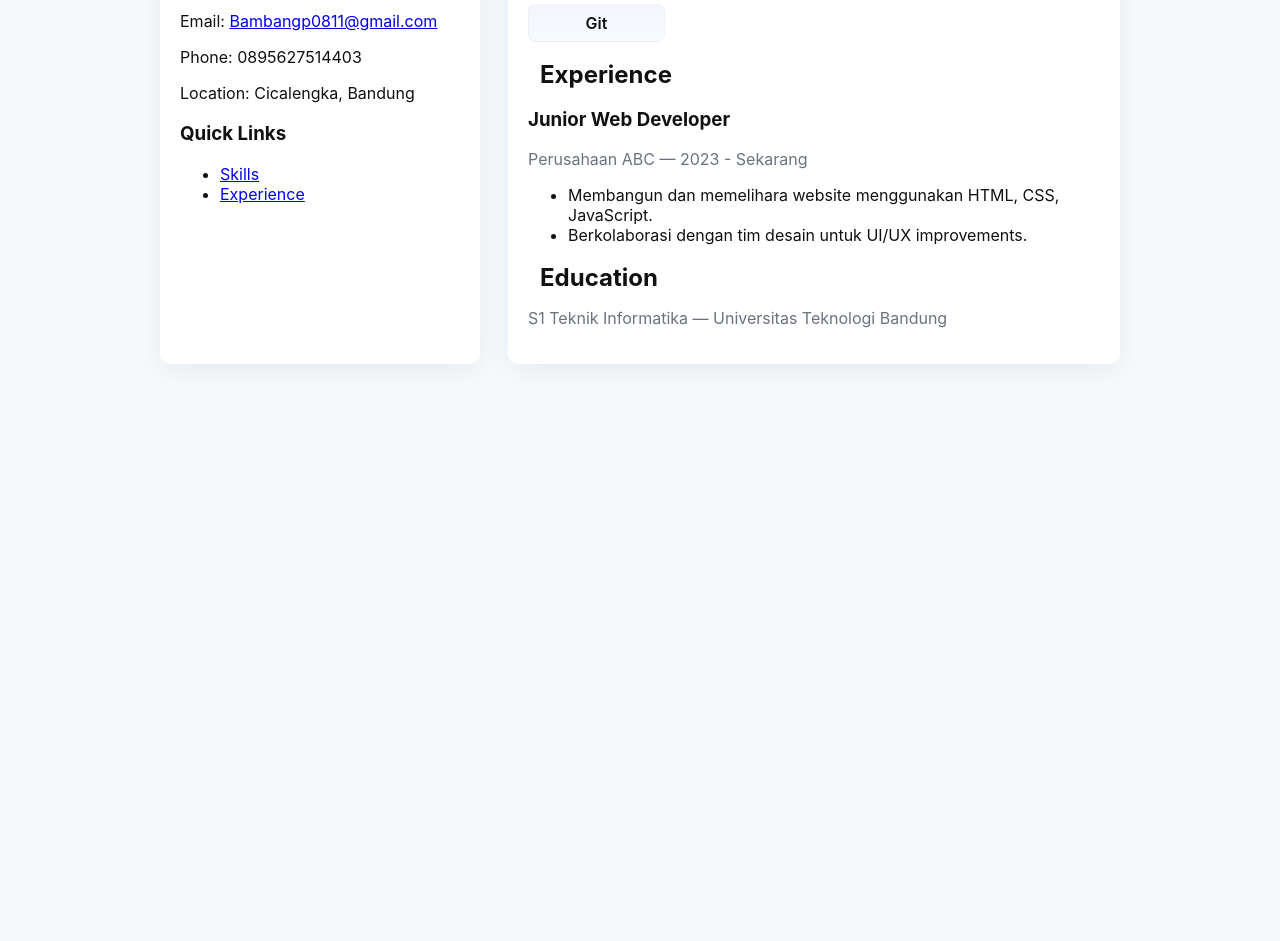
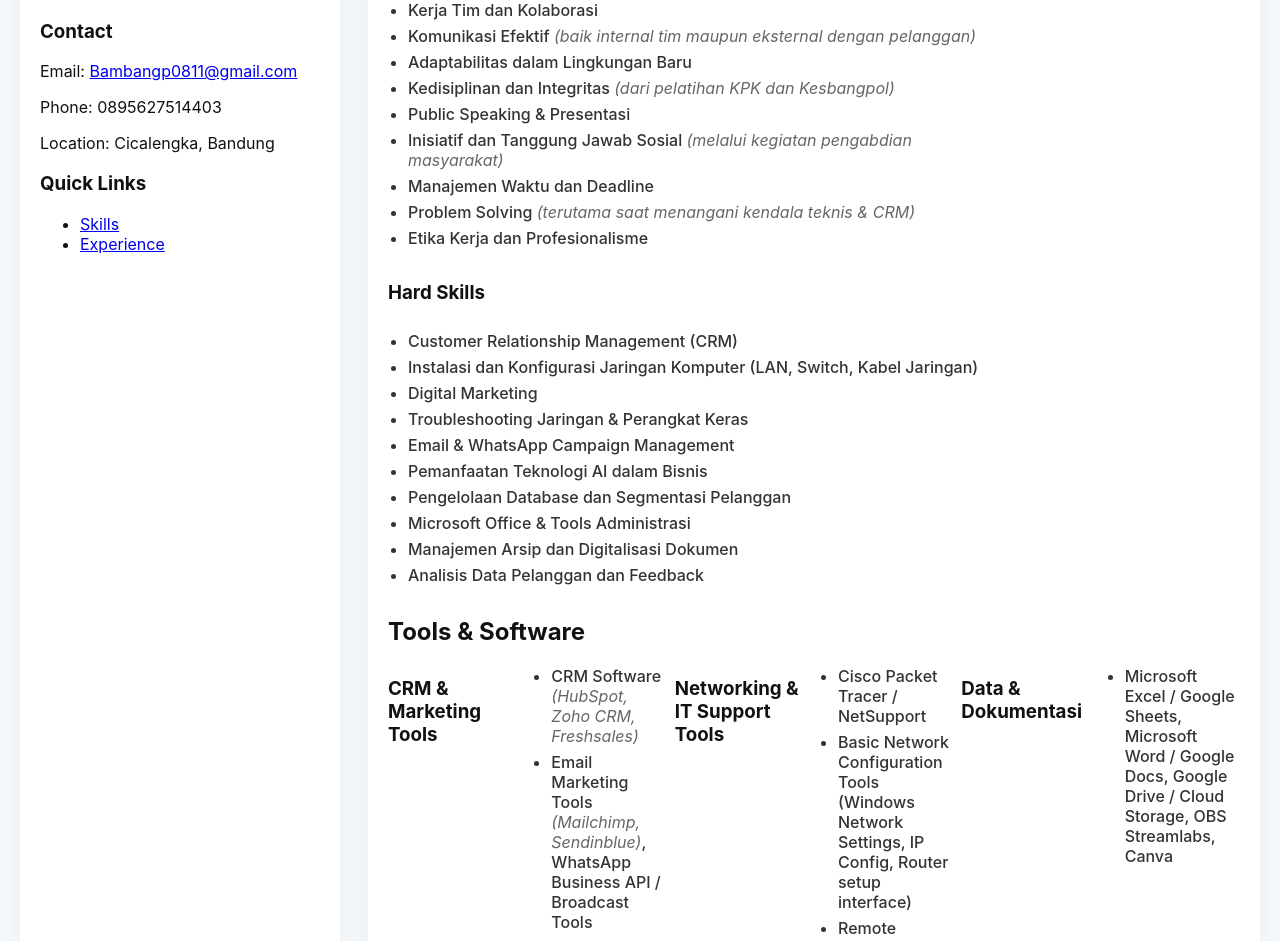
Before and after one commit to bambang0811/PBL2025-fix, a plain HTML site: page Tugas-CV/index.html in a window 1280 px wide. Shown: the part 562-1503 px from the top of the page. Before the commit the page ends 1026 px from the top, so only its background shows below. Drawn offline with Linux system fonts and the light colour scheme.

Commit message:
Update Tugas-CV content and styles

```diff
--- a/Tugas-CV/index.html
+++ b/Tugas-CV/index.html
@@ -59,12 +59,59 @@ serta mudah bergaul. Memiliki keinginan untuk mengembangkan keterampilan tersebu
 
       <section id="skills" class="mt">
         <h2>Skills</h2>
+        <h3>Soft Skills</h3>
         <div class="grid skills-grid">
-          <div class="skill">HTML/CSS</div>
-          <div class="skill">Php</div>
-          <div class="skill">React</div>
-          <div class="skill">Node.js</div>
-          <div class="skill">Git</div>
+          <ul>
+            <li>Kepemimpinan dan Manajemen Tim <em>(terbukti dari pengalaman sebagai kepala divisi event)</em></li>
+            <li>Kerja Tim dan Kolaborasi</li>
+            <li>Komunikasi Efektif <em>(baik internal tim maupun eksternal dengan pelanggan)</em></li>
+            <li>Adaptabilitas dalam Lingkungan Baru</li>
+            <li>Kedisiplinan dan Integritas <em>(dari pelatihan KPK dan Kesbangpol)</em></li>
+            <li>Public Speaking & Presentasi</li>
+            <li>Inisiatif dan Tanggung Jawab Sosial <em>(melalui kegiatan pengabdian masyarakat)</em></li>
+            <li>Manajemen Waktu dan Deadline</li>
+            <li>Problem Solving <em>(terutama saat menangani kendala teknis & CRM)</em></li>
+            <li>Etika Kerja dan Profesionalisme</li>
+          </ul>
+        </div>
+        <h3>Hard Skills</h3>
+        <div class="grid skills-grid">
+          <ul>
+            <li>Customer Relationship Management (CRM)</li>
+            <li>Instalasi dan Konfigurasi Jaringan Komputer (LAN, Switch, Kabel Jaringan)</li>
+            <li>Digital Marketing</li>
+            <li>Troubleshooting Jaringan & Perangkat Keras</li>
+            <li>Email & WhatsApp Campaign Management</li>
+            <li>Pemanfaatan Teknologi AI dalam Bisnis</li>
+            <li>Pengelolaan Database dan Segmentasi Pelanggan</li>
+            <li>Microsoft Office & Tools Administrasi</li>
+            <li>Manajemen Arsip dan Digitalisasi Dokumen</li>
+            <li>Analisis Data Pelanggan dan Feedback</li>
+          </ul>
+        </div>
+      </section>
+
+      <section id="tools" class="mt">
+        <h2>Tools & Software</h2>
+        <div class="grid skills-grid">
+          <h3>CRM & Marketing Tools</h3>
+          <ul>
+            <li>CRM Software <em>(HubSpot, Zoho CRM, Freshsales)</em></li>
+            <li>Email Marketing Tools <em>(Mailchimp, Sendinblue)</em>, WhatsApp Business API / Broadcast Tools</li>
+            <li>Meta Business Suite (Facebook & Instagram Ads Manager), Google Analytics (dasar), SEO Tools dasar <em>(Ubersuggest dan Google Keyword Planner)</em></li>
+          </ul>
+          <h3>Networking & IT Support Tools</h3>
+          <ul>
+            <li>Cisco Packet Tracer / NetSupport</li>
+            <li>Basic Network Configuration Tools (Windows Network Settings, IP Config, Router setup interface)</li>
+            <li>Remote Desktop / TeamViewer</li>
+            <li>Wireshark, pfSense, Nmap, Antivirus & Endpoint Protection Tools, VPN Tools – OpenVPN, WireGuard, dll, Firewall Configuration Tools</li>
+            <li>VSCode, Xampp, Mysql, HTML, Javascript, CSS, UML</li>
+          </ul>
+          <h3 style="display:block; width: 100%;">Data & Dokumentasi</h3>
+          <ul>
+            <li>Microsoft Excel / Google Sheets, Microsoft Word / Google Docs, Google Drive / Cloud Storage, OBS Streamlabs, Canva</li>
+          </ul>
         </div>
       </section>
 
--- a/Tugas-CV/styles.css
+++ b/Tugas-CV/styles.css
@@ -2,9 +2,8 @@
   --bg:#f7fafc;
   --card:#ffffff;
   --muted:#6b7280;
-  /* New, more refined header palette */
-  --accent:#4f46e5; /* indigo */
-  --accent-2:#06b6d4; /* cyan */
+  --accent:#4f46e5;
+  --accent-2:#06b6d4;
   --max:1000px;
   --header-height:72px;
 }
@@ -12,7 +11,7 @@
 .site-header{position:relative;background:linear-gradient(90deg,var(--accent),var(--accent-2));color:#fff;padding:12px 0;box-shadow:0 6px 16px rgba(2,6,23,0.06);}
 .site-header::before{content:"";position:absolute;left:0;right:0;top:0;height:100%;pointer-events:none;opacity:0.06;background:radial-gradient(500px 90px at 10% 20%,#ffffff,transparent);}
 body{font-family:Inter,Segoe UI,Arial,sans-serif;background:var(--bg);color:#111;margin:0}
-.container{max-width:var(--max);margin:0 auto;padding:20px}
+.container{max-width:var(--max);margin:0 auto;padding:20px; width: 100%; max-width: 1400px;}
 
 .header-grid{display:flex;align-items:center;justify-content:space-between}
 .brand h1{margin:0;font-size:1.25rem;font-weight:600;letter-spacing:0.2px}
@@ -22,28 +21,53 @@ body{font-family:Inter,Segoe UI,Arial,sans-serif;background:var(--bg);color:#111
 .nav a:hover{background:rgba(255,255,255,0.06);transform:translateY(-3px);box-shadow:0 6px 18px rgba(2,6,23,0.06)}
 .nav a:focus{outline:2px solid rgba(255,255,255,0.12)}
 
-/* Main grid layout */
 .main-grid{display:grid;grid-template-columns:320px 1fr;gap:28px;margin-top:56px}
 .card{background:var(--card);padding:20px;border-radius:10px;box-shadow:0 8px 30px rgba(2,6,23,0.06)}
-.profile .avatar{width: 250px;px;height:200px;border-radius:5px;background:transparent;display:block;margin:8px 0 16px 12px;overflow:hidden}
-.profile .avatar img{width:50%;height:50%;object-fit:cover;border-radius:0;display:block;border:none;box-shadow:none}
+.profile .avatar{width: 250px;height:250px;border-radius:5px;background:transparent;display:block;margin:8px 0 16px 12px;overflow:hidden}
+.profile .avatar img{width:100%;height:100%;object-fit:contain;border-radius:0;display:block;border:none;box-shadow:none}
 
 @media (max-width:900px){
   .profile .avatar, .profile .avatar img{width:150px;height:150px}
 }
 .profile h2{margin:12px 0 0 0}
-.content h2{margin: 12px; 0 8px 0}
+.content h2{margin: 12px 0 8px 0}
 .mt{margin-top:18px}
 
-/* Skills grid */
+#about p{text-align:justify}
+
 .skills-grid{display:grid;grid-template-columns:repeat(auto-fit,minmax(120px,1fr));gap:8px;margin-top:12px}
 .skill{background:linear-gradient(180deg, rgba(79,70,229,0.06), rgba(6,182,212,0.04));padding:8px;border-radius:8px;text-align:center;font-weight:600;border:1px solid rgba(15,23,42,0.03)}
 
-/* Responsive */
+.skills-grid ul {
+  list-style-type: disc;
+  padding-left: 20px;
+  margin-top: 8px;
+  margin-bottom: 8px;
+  text-align: left;
+  column-count: 1;
+  column-gap: 40px;
+  max-width: 600px;
+  margin-left: 0;
+  width: 100%;
+  display: inline-block;
+  vertical-align: top;
+}
+
+.skills-grid li {
+  margin-bottom: 6px;
+  font-weight: 500;
+  color: #333;
+}
+
+.skills-grid em {
+  font-style: italic;
+  color: #666;
+  font-weight: 400;
+}
+
 @media (max-width:900px){
   .main-grid{grid-template-columns:1fr;}
   .nav{display:none}
 }
 
-/* Footer */
 .site-footer{padding:20px 0;text-align:center;color:var(--muted)}
```
Also changed, not shown: 1 other file.
